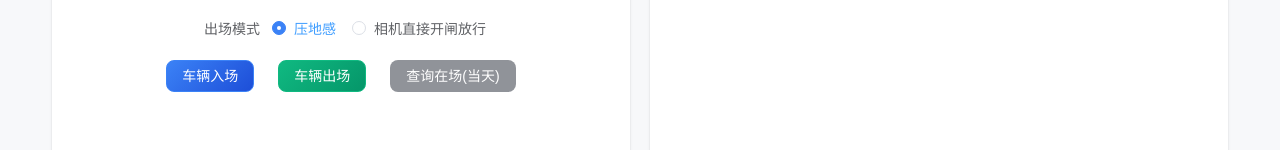
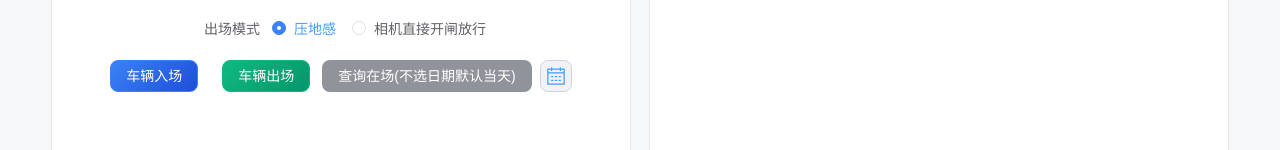
Before and after one commit to HZZ177/yongce-c-engine, a Vue app in the folder frontend/: page /close in a window 1280 px wide. Shown: the part 568-718 px from the top of the page. Built offline with nearby package versions, Linux system fonts and the light colour scheme; no server answers.

Commit message:
1.中间件日志过滤轮询通道设备状态接口的日志 2.优化查询在场日期控件

```diff
--- a/frontend/src/components/VehicleManagement.vue
+++ b/frontend/src/components/VehicleManagement.vue
@@ -105,6 +105,7 @@
           >
             车辆出场
           </el-button>
+          <div class="query-group">
             <el-button
               type="info"
               @click="handleQueryOnPark"
@@ -112,11 +113,66 @@
               size="default"
               class="action-button"
             >
-            查询在场(当天)
+              查询在场(不选日期默认当天)
             </el-button>
+            <div class="date-picker-wrapper">
+              <el-button
+                ref="dateIconButtonRef"
+                type="text"
+                size="small"
+                class="date-icon-button"
+                :class="{ 'has-date': hasCustomDate }"
+                :title="hasCustomDate ? '已选择日期范围' : '选择日期范围'"
+                @click="showDateRangePicker"
+              >
+                <div class="date-icon-container">
+                  <el-icon class="date-icon">
+                    <Calendar />
+                  </el-icon>
+                  <el-icon v-if="hasCustomDate" class="check-icon">
+                    <Check />
+                  </el-icon>
+                </div>
+              </el-button>
+
+              <!-- 日期范围选择下拉面板 -->
+              <div
+                ref="dateRangePanelRef"
+                v-show="showDateRangePanel"
+                class="date-range-panel"
+                @click.stop
+              >
+                <div class="date-range-panel-content">
+                  <div class="date-picker-container">
+                    <el-date-picker
+                      v-model="tempDateRange"
+                      type="datetimerange"
+                      range-separator="至"
+                      start-placeholder="开始日期时间"
+                      end-placeholder="结束日期时间"
+                      format="YYYY-MM-DD HH:mm:ss"
+                      value-format="YYYY-MM-DD HH:mm:ss"
+                      style="width: 100%"
+                      locale="zh-cn"
+                      :default-time="[
+                        new Date(2000, 1, 1, 0, 0, 0),
+                        new Date(2000, 1, 1, 23, 59, 59)
+                      ]"
+                    />
+                  </div>
+                  <div class="panel-footer">
+                    <el-button size="small" @click="clearDateRange">清除</el-button>
+                    <el-button size="small" type="primary" @click="confirmDateRange">确定</el-button>
                   </div>
                 </div>
               </div>
+            </div>
+          </div>
+        </div>
+      </div>
+    </div>
+
+
 
     <!-- 查询结果 -->
     <div v-if="queryResult" class="query-result">
@@ -149,11 +205,12 @@
 </template>
 
 <script setup lang="ts">
-import { ref, reactive } from 'vue'
+import { ref, reactive, onMounted, onUnmounted } from 'vue'
 import { ElMessage } from 'element-plus'
 import { useEnvironmentStore } from '@/stores/environment'
 import { useHistoryStore } from '@/stores/history'
 import { vehicleApi } from '@/api/closeApp'
+import { Calendar, Check } from '@element-plus/icons-vue'
 
 const envStore = useEnvironmentStore()
 const historyStore = useHistoryStore()
@@ -177,6 +234,16 @@ const loading = reactive({
 
 // 查询结果
 const queryResult = ref<any>(null)
+
+// 日期选择相关状态
+const dateRange = ref<[Date, Date] | null>(null)
+const tempDateRange = ref<[Date, Date] | null>(null)
+const hasCustomDate = ref(false)
+const showDateRangePanel = ref(false)
+
+// 模板引用
+const dateIconButtonRef = ref()
+const dateRangePanelRef = ref()
 
 // 车辆入场
 const handleCarIn = async () => {
@@ -307,6 +374,65 @@ const handleQueryOnPark = async () => {
   await performQueryOnPark(form.carNo, false)
 }
 
+// 显示日期范围选择器
+const showDateRangePicker = () => {
+  tempDateRange.value = dateRange.value ? [...dateRange.value] : null
+  showDateRangePanel.value = true
+}
+
+// 确认日期范围选择
+const confirmDateRange = () => {
+  if (tempDateRange.value && tempDateRange.value.length === 2) {
+    dateRange.value = tempDateRange.value
+    hasCustomDate.value = true
+    showDateRangePanel.value = false
+    ElMessage.success('日期范围已设置')
+  } else {
+    ElMessage.warning('请选择日期范围')
+  }
+}
+
+// 清除日期范围
+const clearDateRange = () => {
+  tempDateRange.value = null
+  dateRange.value = null
+  hasCustomDate.value = false
+  showDateRangePanel.value = false
+  ElMessage.info('日期范围已清除')
+}
+
+// 点击外部关闭面板
+const handleClickOutside = (event: Event) => {
+  if (!showDateRangePanel.value) return
+
+  const target = event.target as Element
+  const panel = dateRangePanelRef.value?.$el || dateRangePanelRef.value
+  const button = dateIconButtonRef.value?.$el || dateIconButtonRef.value
+
+  // 检查是否点击了面板内部或按钮
+  if (panel && panel.contains(target)) return
+  if (button && button.contains(target)) return
+
+  // 检查是否点击了 Element Plus 日期选择器的弹出层
+  const datePickerPopups = document.querySelectorAll('.el-picker__popper, .el-popper, .el-date-picker__time-header')
+  for (const popup of datePickerPopups) {
+    if (popup && popup.contains(target)) return
+  }
+
+  // 如果都不是，则关闭面板
+  showDateRangePanel.value = false
+}
+
+// 组件挂载时添加事件监听
+onMounted(() => {
+  document.addEventListener('click', handleClickOutside)
+})
+
+// 组件卸载时移除事件监听
+onUnmounted(() => {
+  document.removeEventListener('click', handleClickOutside)
+})
+
 // 执行查询在场车辆（支持自动查询模式）
 const performQueryOnPark = async (carNo: string, autoQuery: boolean = false) => {
   if (!carNo) {
@@ -322,9 +448,16 @@ const performQueryOnPark = async (carNo: string, autoQuery: boolean = false) =>
   const startTime = Date.now()
 
   try {
-    const params = {
+    const params: any = {
       lot_id: envStore.currentLotId,
       car_no: carNo
+    }
+
+    // 如果选择了自定义日期范围，添加时间参数
+    if (hasCustomDate.value && dateRange.value && dateRange.value.length === 2) {
+      const [startDate, endDate] = dateRange.value
+      params.start_time = startDate
+      params.end_time = endDate
     }
 
     const result = await vehicleApi.carOnPark(params)
@@ -471,12 +604,67 @@ const performQueryOnPark = async (carNo: string, autoQuery: boolean = false) =>
   display: flex;
   gap: 0.75rem;
   flex-wrap: wrap;
+  align-items: center;
 }
 
 .action-button {
   display: inline-flex;
   align-items: center;
   gap: 0.5rem;
+}
+
+/* 查询按钮和日期按钮的组合样式 */
+.query-group {
+  display: flex;
+  align-items: center;
+  gap: 0.25rem;
+}
+
+.date-picker-wrapper {
+  position: relative;
+  display: inline-flex;
+}
+
+.date-icon-button {
+  display: inline-flex;
+  align-items: center;
+  justify-content: center;
+  width: 2rem;
+  height: 2rem;
+  border-radius: 0.5rem;
+  background-color: #f0f2f5;
+  border: 1px solid #d1d5db;
+  cursor: pointer;
+  transition: all 0.2s ease;
+  margin-left: 0.25rem;
+  padding: 0;
+}
+
+.date-icon-container {
+  position: relative;
+  display: flex;
+  align-items: center;
+  justify-content: center;
+  width: 100%;
+  height: 100%;
+}
+
+.date-icon {
+  width: 1.25rem !important;
+  height: 1.25rem !important;
+  font-size: 1.25rem !important;
+}
+
+.check-icon {
+  position: absolute;
+  bottom: -0.125rem;
+  right: -0.125rem;
+  width: 0.75rem;
+  height: 0.75rem;
+  color: #10b981;
+  background-color: #fff;
+  border-radius: 50%;
+  padding: 0.125rem;
 }
 
 .button-icon {
@@ -573,4 +761,52 @@ const performQueryOnPark = async (carNo: string, autoQuery: boolean = false) =>
 .el-radio__label {
   font-size: 0.875rem;
 }
+
+/* 日期选择相关样式 */
+.date-icon-button:hover {
+  background-color: #e0e3e7;
+  border-color: #9ca3af;
+}
+
+.date-icon-button.has-date {
+  background-color: #f0f9ff;
+  border-color: #0ea5e9;
+}
+
+.date-icon-button.has-date:hover {
+  background-color: #e0f2fe;
+  border-color: #0284c7;
+}
+
+/* 日期范围下拉面板样式 */
+.date-range-panel {
+  position: absolute;
+  top: 100%;
+  right: 0;
+  z-index: 1000;
+  margin-top: 0.5rem;
+  background: #ffffff;
+  border: 1px solid #e5e7eb;
+  border-radius: 0.75rem;
+  box-shadow: 0 10px 15px -3px rgba(0, 0, 0, 0.1), 0 4px 6px -2px rgba(0, 0, 0, 0.05);
+  min-width: 400px;
+}
+
+.date-range-panel-content {
+  padding: 1.25rem;
+}
+
+.date-picker-container {
+  margin-bottom: 1rem;
+}
+
+.panel-footer {
+  display: flex;
+  justify-content: flex-end;
+  gap: 0.75rem;
+  padding-top: 1rem;
+  border-top: 1px solid #f3f4f6;
+}
+
+
 </style>
--- a/frontend/src/main.ts
+++ b/frontend/src/main.ts
@@ -4,6 +4,7 @@ import ElementPlus from 'element-plus'
 import * as ElementPlusIconsVue from '@element-plus/icons-vue'
 import 'element-plus/dist/index.css'
 import 'element-plus/theme-chalk/dark/css-vars.css'
+import zhCn from 'element-plus/es/locale/lang/zh-cn'
 
 import App from './App.vue'
 import router from './router'
@@ -17,8 +18,10 @@ app.use(createPinia())
 // 注册路由
 app.use(router)
 
-// 注册 Element Plus
-app.use(ElementPlus)
+// 注册 Element Plus（配置中文语言）
+app.use(ElementPlus, {
+  locale: zhCn
+})
 
 // 注册所有图标
 for (const [key, component] of Object.entries(ElementPlusIconsVue)) {
```
Also changed, not shown: 2 other files (tests, documents, lock files or other folders). Lines whose indentation alone changed are shown as unchanged.
